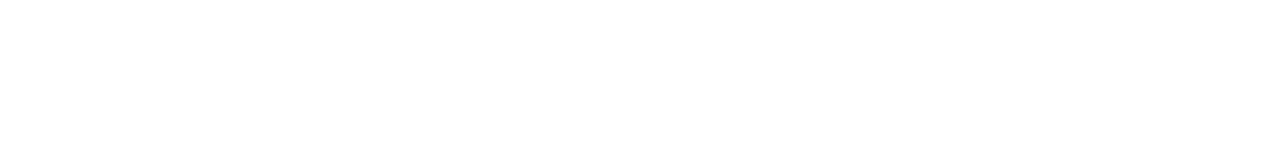
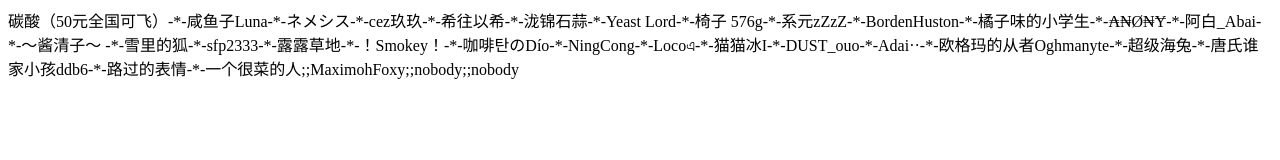
Before and after one commit to brillsoll/robotlinksend, a website: page src/index.html in a window 1280 px wide. Drawn offline with Linux system fonts and the light colour scheme.

Commit message:
Update index.html

```diff
--- a/src/index.html
+++ b/src/index.html
@@ -1,10 +1,52 @@
 <!DOCTYPE html>
+
 <html lang="en">
+
 <head>
+
     <meta charset="UTF-8">
-    <title>测试</title>
+
+    <meta name="viewport" content="width=device-width, initial-scale=1.0">
+
+    <title>Return String Page</title>
+
+    <script>
+
+        // 当页面加载完成时执行此函数
+
+        window.onload = function() {
+
+            // 获取页面的body元素
+
+            var body = document.body;
+
+            // 清空body中的所有内容
+
+            body.innerHTML = '';
+
+            // 创建一个新的文本节点，包含你想要返回的字符串
+
+            var textNode = document.createTextNode("碳酸（50元全国可飞）-*-咸鱼子Luna-*-ネメシス-*-cez玖玖-*-希往以希-*-泷锦石蒜-*-Yeast Lord-*-椅子 576g-*-系元zZzZ-*-BordenHuston-*-橘子味的小学生-*-₳₦Ø₦Ɏ-*-阿白_Abai-*-～酱清子～ -*-雪里的狐-*-sfp2333-*-露露草地-*-！Smokey！-*-咖啡탄のDío-*-NingCong-*-Locoএ-*-猫猫冰I-*-DUST_ouo-*-Adai··-*-欧格玛的从者Oghmanyte-*-超级海兔-*-唐氏谁家小孩ddb6-*-路过的表情-*-一个很菜的人" +
+                ";;MaximohFoxy;;" +
+                "nobody;;" +
+                "nobody");
+
+            // 将文本节点添加到body中
+
+            body.appendChild(textNode);
+
+        };
+
+    </script>
+
 </head>
+
 <body>
 
+<!-- 原来的页面内容将被上面的JavaScript代码清空 -->
+
+<p>Original content here...</p>
+
 </body>
+
 </html>
```
